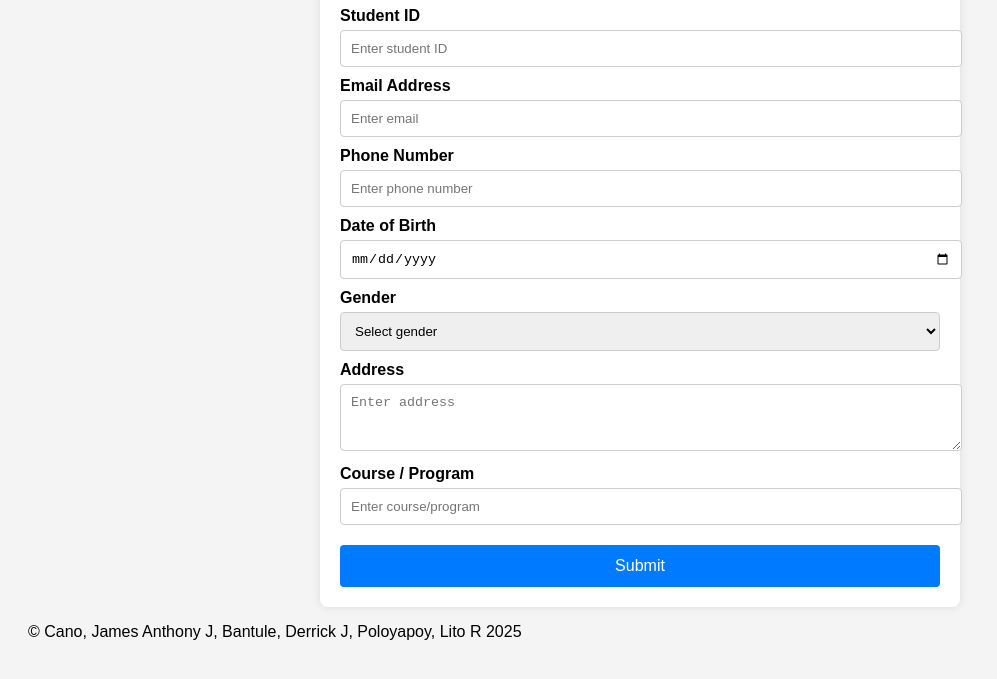
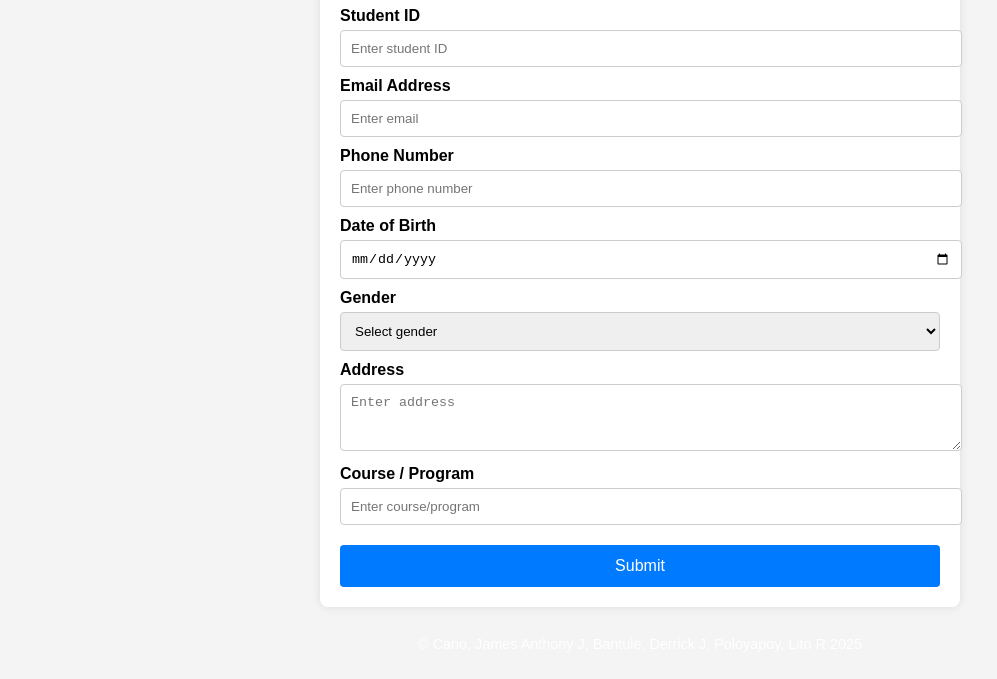
Before and after one commit to litspoloyaps/Student-Information-Form, a plain HTML site: page index.html in a window 1280 px wide. Shown: the part 179-858 px from the top of the page, without its empty margins (0-997 px from the left). Drawn offline with Linux system fonts and the light colour scheme.

Commit message:
Update index.html

```diff
--- a/index.html
+++ b/index.html
@@ -48,6 +48,13 @@
         button:hover {
             background: #0056b3;
         }
+
+        footer{
+  text-align:center;
+  padding:14px 10px;
+  color:rgba(255,255,255,0.95);
+  font-size:0.9rem;
+  background:transparent;
     </style>
 </head>
 <body>
```
